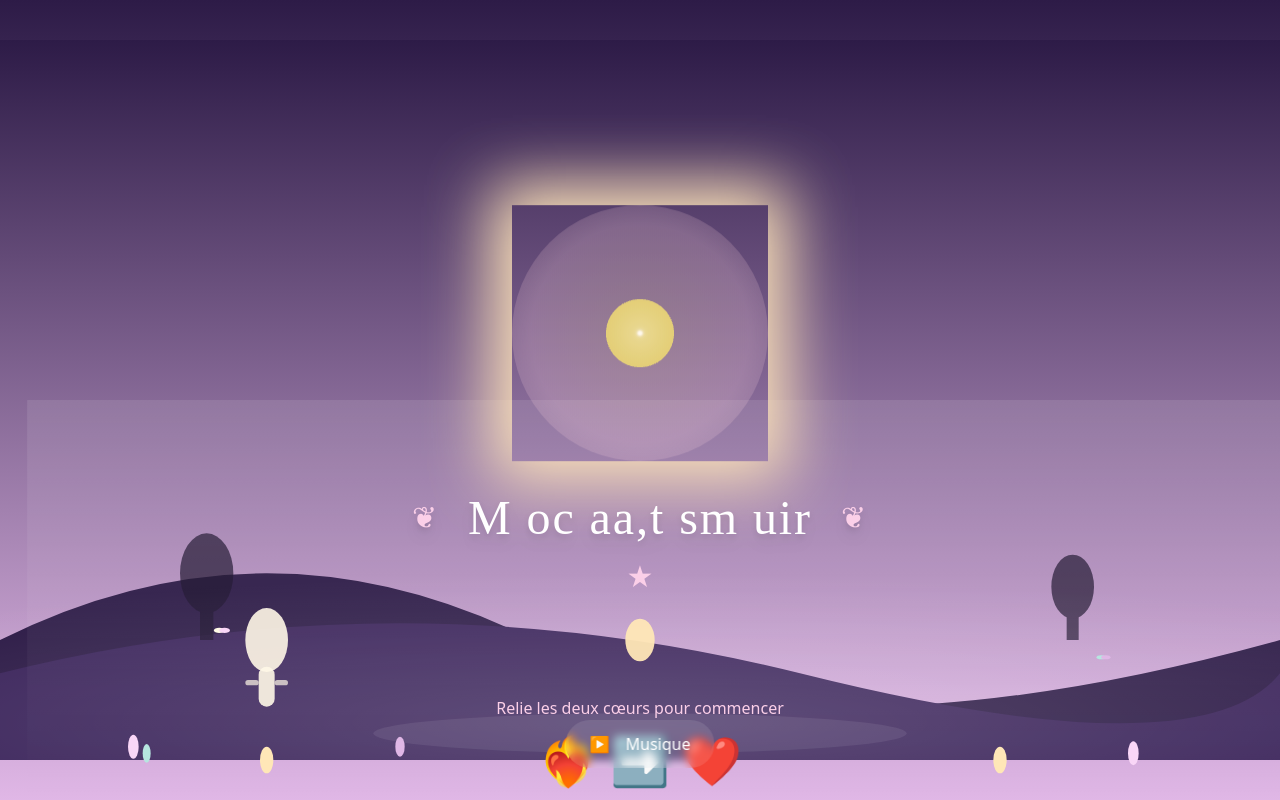
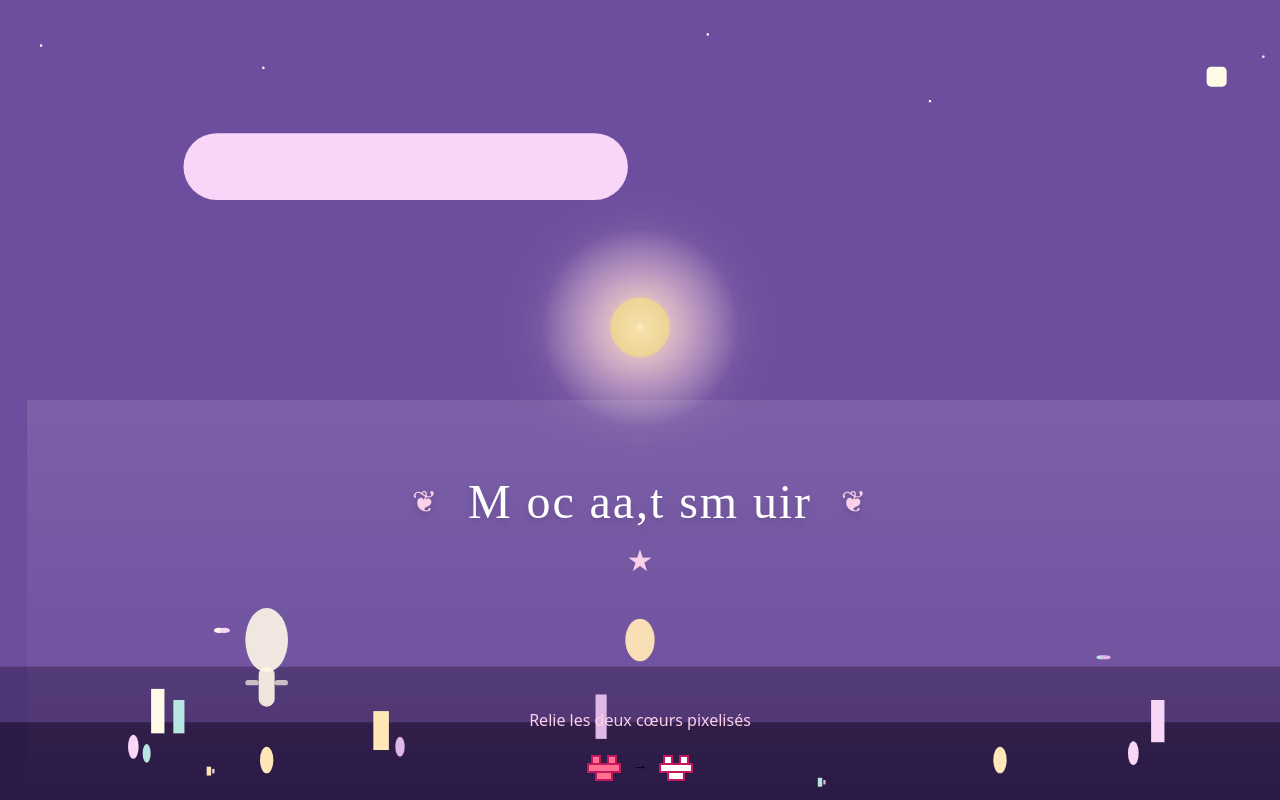
Before and after one commit to ErrorNoName/fete-des-meres-site, a React (Vite) app: page / in a window 1280 px wide. Built offline with nearby package versions, Linux system fonts and the light colour scheme.

Commit message:
Refonte 2.0.2

```diff
--- a/src/components/LuminousSphere.tsx
+++ b/src/components/LuminousSphere.tsx
@@ -11,23 +11,43 @@ export const LuminousSphere: React.FC<Props> = ({ playing }) => {
   return (
     <motion.div
       animate={{
-        y: [0, -12, 0],
-        boxShadow: [
-          '0 0 60px 20px #ffe7b7',
-          '0 0 80px 40px #ffd6e0',
-          '0 0 60px 20px #ffe7b7',
+        y: [0, -8, 0],
+        filter: [
+          'drop-shadow(0 0 16px #ffe7b7)',
+          'drop-shadow(0 0 32px #ffd6e0)',
+          'drop-shadow(0 0 16px #ffe7b7)',
         ],
       }}
-      transition={{ duration: 5, repeat: Infinity, ease: 'easeInOut' }}
-      className="w-48 h-48 md:w-64 md:h-64 flex items-center justify-center relative"
-      style={{ filter: 'blur(0.5px)' }}
+      transition={{ duration: 4, repeat: Infinity, ease: 'easeInOut' }}
+      className="w-40 h-40 md:w-56 md:h-56 flex items-center justify-center relative"
+      style={{ zIndex: 20 }}
     >
+      {/* Halo pixel art */}
+      <svg
+        className="absolute left-1/2 top-1/2"
+        style={{
+          transform: 'translate(-50%,-50%)',
+          zIndex: 1,
+          pointerEvents: 'none',
+        }}
+        width="220"
+        height="220"
+      >
+        <defs>
+          <radialGradient id="halo" cx="50%" cy="50%" r="50%">
+            <stop offset="0%" stopColor="#ffe7b7" stopOpacity="0.7" />
+            <stop offset="60%" stopColor="#ffd6e0" stopOpacity="0.3" />
+            <stop offset="100%" stopColor="#fff" stopOpacity="0" />
+          </radialGradient>
+        </defs>
+        <circle cx="110" cy="110" r="100" fill="url(#halo)" />
+      </svg>
       <Canvas camera={{ position: [0, 0, 5] }} style={{ borderRadius: '50%' }}>
         <ambientLight intensity={0.7} />
         <pointLight position={[0, 0, 2]} intensity={1.5} color="#ffe7b7" />
         <Sphere args={[1, 32, 32]}>
           <meshStandardMaterial
-            color={playing ? "#ffd700" : "#fff8e7"}
+            color={playing ? '#ffd700' : '#fff8e7'}
             emissive="#ffd700"
             emissiveIntensity={playing ? 1.5 : 0.7}
             roughness={0.18}
@@ -35,19 +55,6 @@ export const LuminousSphere: React.FC<Props> = ({ playing }) => {
           />
         </Sphere>
       </Canvas>
-      {/* Halo lumineux doux */}
-      <div
-        className="absolute rounded-full pointer-events-none"
-        style={{
-          width: '100%',
-          height: '100%',
-          left: 0,
-          top: 0,
-          background: 'radial-gradient(circle, #ffe7b7 0%, #ffd6e0 60%, transparent 100%)',
-          opacity: 0.25,
-          zIndex: 1,
-        }}
-      />
     </motion.div>
   );
 };
--- a/src/pages/MainScene.tsx
+++ b/src/pages/MainScene.tsx
@@ -1,6 +1,5 @@
 import React, { useEffect, useState } from 'react';
 import { LuminousSphere } from '../components/LuminousSphere';
-import { AudioPlayer } from '../components/AudioPlayer';
 import Particles from '@tsparticles/react';
 import { motion, AnimatePresence } from 'framer-motion';
 
@@ -224,84 +223,145 @@ function AnimatedFog() {
   );
 }
 
+// Cœurs, fleurs, lucioles, étoiles, arc lumineux en pixel art
+function PixelHeart({ filled = false }: { filled?: boolean }) {
+  // Cœur pixel art
+  return (
+    <svg width="40" height="36" viewBox="0 0 40 36" style={{imageRendering:'pixelated', display:'inline'}}>
+      <rect x="8" y="8" width="8" height="8" fill={filled ? '#ff6f91' : '#fff'} stroke="#c2185b" strokeWidth="2" />
+      <rect x="24" y="8" width="8" height="8" fill={filled ? '#ff6f91' : '#fff'} stroke="#c2185b" strokeWidth="2" />
+      <rect x="4" y="16" width="32" height="8" fill={filled ? '#ff6f91' : '#fff'} stroke="#c2185b" strokeWidth="2" />
+      <rect x="12" y="24" width="16" height="8" fill={filled ? '#ff6f91' : '#fff'} stroke="#c2185b" strokeWidth="2" />
+    </svg>
+  );
+}
+
+function PixelFlower({ open = false }: { open?: boolean }) {
+  // Fleur pixel art qui éclot
+  return (
+    <svg width="40" height="40" viewBox="0 0 40 40" style={{imageRendering:'pixelated'}}>
+      <rect x="18" y="30" width="4" height="8" fill="#7fc97f" />
+      {open ? (
+        <>
+          <rect x="16" y="20" width="8" height="8" fill="#fff59d" />
+          <rect x="14" y="18" width="12" height="4" fill="#f9d6f7" />
+        </>
+      ) : (
+        <rect x="18" y="22" width="4" height="8" fill="#fff59d" />
+      )}
+    </svg>
+  );
+}
+
+function PixelFirefly({ lit = false }: { lit?: boolean }) {
+  // Luciole pixel art
+  return (
+    <svg width="18" height="18" viewBox="0 0 18 18" style={{imageRendering:'pixelated', display:'inline'}}>
+      <rect x="7" y="4" width="4" height="4" fill="#333" />
+      <rect x="8" y="8" width="2" height="2" fill={lit ? '#ffe066' : '#bbb'} />
+    </svg>
+  );
+}
+
+function PixelStar({ glow = false }: { glow?: boolean }) {
+  // Étoile pixel art
+  return (
+    <svg width="24" height="24" viewBox="0 0 24 24" style={{imageRendering:'pixelated', display:'inline'}}>
+      <rect x="10" y="2" width="4" height="8" fill="#fffde7" />
+      <rect x="2" y="10" width="8" height="4" fill="#fffde7" />
+      <rect x="14" y="10" width="8" height="4" fill="#fffde7" />
+      <rect x="10" y="14" width="4" height="8" fill="#fffde7" />
+      {glow && <rect x="6" y="6" width="12" height="12" fill="#ffe066" opacity="0.3" />}
+    </svg>
+  );
+}
+
+function PixelArc({ drawn = false }: { drawn?: boolean }) {
+  // Arc lumineux pixel art
+  return (
+    <svg width="48" height="24" viewBox="0 0 48 24" style={{imageRendering:'pixelated', display:'inline'}}>
+      <rect x="0" y="20" width="48" height="4" fill="#b7e6e0" />
+      {drawn && <rect x="8" y="12" width="32" height="4" fill="#ffe066" />}
+    </svg>
+  );
+}
+
 // Mini-jeux mignons pour chaque mot
 function MiniGame({ step, onSuccess }: { step: number; onSuccess: () => void }) {
-  // 5 mini-jeux différents, un par mot
   const [open, setOpen] = useState(false);
   const [blown, setBlown] = useState(false);
   const [dragged, setDragged] = useState(false);
   const [drawn, setDrawn] = useState(false);
   if (step === 0) {
-    // Relier deux cœurs
+    // Relier deux cœurs pixel art
     return (
       <div className="flex flex-col items-center">
-        <div className="mb-4 text-pink-200">Relie les deux cœurs pour commencer</div>
+        <div className="mb-4 text-pink-200">Relie les deux cœurs pixelisés</div>
         <button
-          className="text-5xl hover:scale-110 transition-transform"
+          className="hover:scale-110 transition-transform bg-transparent border-none"
           onClick={onSuccess}
-          style={{ background: 'none', border: 'none' }}
         >
-          ❤️‍🔥 ➡️ ❤️
+          <PixelHeart filled={true} />
+          <span className="mx-2">→</span>
+          <PixelHeart />
         </button>
       </div>
     );
   }
   if (step === 1) {
-    // Faire éclore une fleur
+    // Fleur pixel art qui éclot
     return (
       <div className="flex flex-col items-center">
-        <div className="mb-4 text-pink-200">Clique pour faire éclore la fleur</div>
+        <div className="mb-4 text-pink-200">Clique pour faire éclore la fleur pixel</div>
         <button
-          className="transition-transform"
+          className="transition-transform bg-transparent border-none"
           onClick={() => { setOpen(true); setTimeout(onSuccess, 700); }}
-          style={{ background: 'none', border: 'none' }}
         >
-          <span className="text-5xl" role="img" aria-label="fleur">{open ? '🌸' : '🌱'}</span>
+          <PixelFlower open={open} />
         </button>
       </div>
     );
   }
   if (step === 2) {
-    // Souffler sur des lucioles
+    // Souffler sur des lucioles pixel art
     return (
       <div className="flex flex-col items-center">
-        <div className="mb-4 text-pink-200">Souffle sur les lucioles (appuie !)</div>
+        <div className="mb-4 text-pink-200">Souffle sur les lucioles pixel</div>
         <button
-          className="text-4xl hover:scale-110 transition-transform"
+          className="hover:scale-110 transition-transform bg-transparent border-none"
           onClick={() => { setBlown(true); setTimeout(onSuccess, 700); }}
-          style={{ background: 'none', border: 'none' }}
         >
-          {blown ? '✨✨✨' : '🟡🟡🟡'}
+          {blown ? <><PixelFirefly lit /><PixelFirefly lit /><PixelFirefly lit /></> : <><PixelFirefly /><PixelFirefly /><PixelFirefly /></>}
         </button>
       </div>
     );
   }
   if (step === 3) {
-    // Glisser une étoile vers la sphère
+    // Glisser une étoile pixel art
     return (
       <div className="flex flex-col items-center">
-        <div className="mb-4 text-pink-200">Fais glisser l'étoile vers la lumière</div>
+        <div className="mb-4 text-pink-200">Fais glisser l'étoile pixel vers la lumière</div>
         <button
-          className="text-5xl hover:scale-110 transition-transform"
+          className="hover:scale-110 transition-transform bg-transparent border-none"
           onClick={() => { setDragged(true); setTimeout(onSuccess, 700); }}
-          style={{ background: 'none', border: 'none' }}
         >
-          {dragged ? '⭐️✨' : '⭐️➡️💡'}
+          {dragged ? <PixelStar glow /> : <PixelStar />}
+          <span className="mx-2">→</span>
+          <span role="img" aria-label="lumière">💡</span>
         </button>
       </div>
     );
   }
   if (step === 4) {
-    // Dessiner un arc lumineux
+    // Arc lumineux pixel art
     return (
       <div className="flex flex-col items-center">
-        <div className="mb-4 text-pink-200">Trace un arc lumineux (appuie !)</div>
+        <div className="mb-4 text-pink-200">Trace un arc lumineux pixel</div>
         <button
-          className="text-5xl hover:scale-110 transition-transform"
+          className="hover:scale-110 transition-transform bg-transparent border-none"
           onClick={() => { setDrawn(true); setTimeout(onSuccess, 700); }}
-          style={{ background: 'none', border: 'none' }}
         >
-          {drawn ? '🌈✨' : '🌈➡️💡'}
+          <PixelArc drawn={drawn} />
         </button>
       </div>
     );
@@ -325,8 +385,8 @@ export const MainScene: React.FC = () => {
   };
 
   return (
-    <div className="h-screen w-screen overflow-hidden relative font-sans flex items-center justify-center" style={{background: 'linear-gradient(to bottom, #2d1b47 0%, #e0b7e6 100%)', minHeight: '100dvh'}}>
-      <Landscape />
+    <div className="min-h-screen w-full overflow-hidden relative font-sans flex flex-col items-center justify-center bg-black" style={{background: 'linear-gradient(to bottom, #2d1b47 0%, #e0b7e6 100%)'}}>
+      <PixelArtBackground />
       <StarSky />
       <Fireflies />
       <Flowers />
@@ -344,7 +404,6 @@ export const MainScene: React.FC = () => {
         </AnimatePresence>
       </div>
       <div className="absolute bottom-0 left-0 w-full z-40 pointer-events-auto flex flex-col items-center justify-center pb-4">
-        <AudioPlayer onPlayingChange={setIsPlaying} />
         {!isEnd && showGame && (
           <MiniGame step={currentMessage} onSuccess={handleGameSuccess} />
         )}
@@ -356,4 +415,48 @@ export const MainScene: React.FC = () => {
       </div>
     </div>
   );
-};
+}
+
+// Nouveau décor pixel art animé
+function PixelArtBackground() {
+  // Inspiré de votre référence, nuages, ciel, étoiles, etc.
+  return (
+    <svg className="absolute inset-0 w-full h-full" viewBox="0 0 1280 720" style={{imageRendering: 'pixelated', zIndex: 0}} preserveAspectRatio="xMidYMid slice">
+      <rect width="1280" height="720" fill="#6d4e9e" />
+      {/* Nuages parallax */}
+      <g>
+        <motion.rect x="100" y="120" width="400" height="60" rx="30" fill="#f9d6f7" animate={{ x: [100, 180, 100] }} transition={{ duration: 30, repeat: Infinity, ease: 'linear' }} />
+        <motion.rect x="600" y="80" width="300" height="50" rx="25" fill="#e0b7e6" animate={{ x: [600, 700, 600] }} transition={{ duration: 40, repeat: Infinity, ease: 'linear' }} />
+        <motion.rect x="900" y="200" width="250" height="40" rx="20" fill="#f9d6f7" animate={{ x: [900, 1000, 900] }} transition={{ duration: 50, repeat: Infinity, ease: 'linear' }} />
+      </g>
+      {/* Collines */}
+      <rect x="0" y="600" width="1280" height="120" fill="#4e3573" />
+      <rect x="0" y="650" width="1280" height="70" fill="#2d1b47" />
+      {/* Arbres stylisés */}
+      <g>
+        <rect x="200" y="620" width="12" height="40" fill="#fffbe6" />
+        <rect x="220" y="630" width="10" height="30" fill="#b7e6e0" />
+        <rect x="400" y="640" width="14" height="35" fill="#ffe7b7" />
+        <rect x="600" y="625" width="10" height="40" fill="#e0b7e6" />
+        <rect x="1100" y="630" width="12" height="38" fill="#f9d6f7" />
+      </g>
+      {/* Fleurs pixel */}
+      <g>
+        <rect x="250" y="690" width="4" height="8" fill="#ffe7b7" />
+        <rect x="255" y="692" width="2" height="4" fill="#f9d6f7" />
+        <rect x="800" y="700" width="4" height="8" fill="#b7e6e0" />
+        <rect x="805" y="702" width="2" height="4" fill="#e0b7e6" />
+      </g>
+      {/* Lune pixel */}
+      <rect x="1150" y="60" width="18" height="18" fill="#fffbe6" rx="4" />
+      {/* Étoiles pixel */}
+      <g>
+        <rect x="100" y="40" width="2" height="2" fill="#fff" />
+        <rect x="300" y="60" width="2" height="2" fill="#fff" />
+        <rect x="700" y="30" width="2" height="2" fill="#fff" />
+        <rect x="900" y="90" width="2" height="2" fill="#fff" />
+        <rect x="1200" y="50" width="2" height="2" fill="#fff" />
+      </g>
+    </svg>
+  );
+}
```
